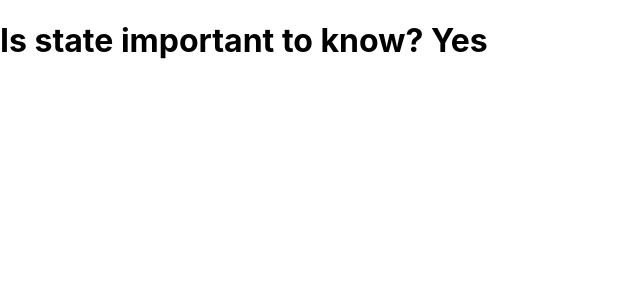
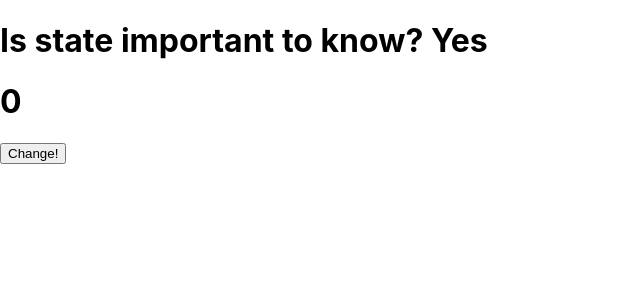
Before and after one commit to MattVegh/react-hooks, a React (Create React App) app: page / in a window 1280 px wide. Shown: the top 300 px of the page, without its empty margins (0-640 px from the left). Built offline with nearby package versions, Linux system fonts and the light colour scheme.

Commit message:
second hook

```diff
--- a/src/App.js
+++ b/src/App.js
@@ -1,12 +1,14 @@
 import React, { useState } from "react"
 
 function App() {
-  const [ answer ] = useState('Yes')
-  console.log(answer)
+  const [answer] = useState('Yes')
+  const [count] = useState(0)
 
   return (
     <div>
       <h1>Is state important to know? {answer}</h1>
+      <h1>{count}</h1>
+      <button>Change!</button>
     </div>
   )
 }
```
